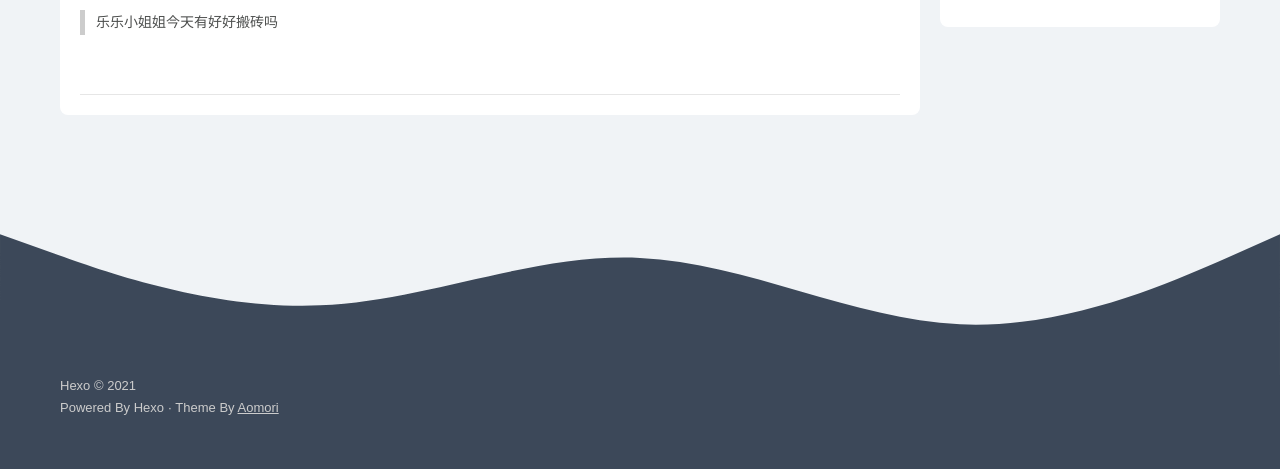
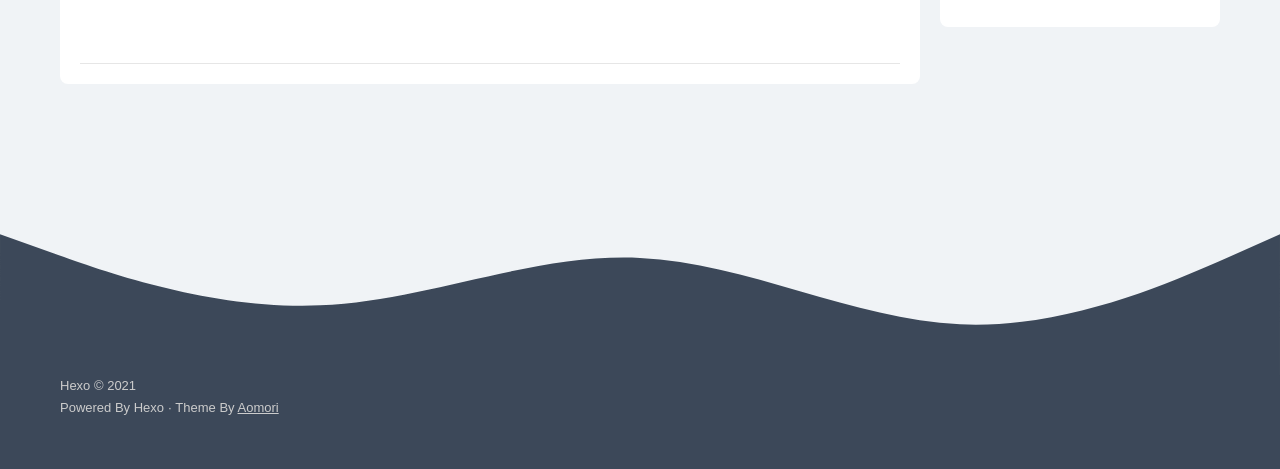
Before and after one commit to Zoran6/Zoran6.github.io, a plain HTML site: page 2021/08/20/测试/index.html in a window 1280 px wide. Shown: the part 331-800 px from the top of the page. Drawn offline with Linux system fonts and the light colour scheme; a web font is replaced by a local one.

Commit message:
Site updated: 2021-08-20 13:48:20

```diff
--- a/2021/08/20/测试/index.html
+++ b/2021/08/20/测试/index.html
@@ -128,10 +128,7 @@
         </div>
 
         <div class="article-entry post-inner-html hairline" itemprop="articleBody">
-            <h1 id="博客测试文件"><a href="#博客测试文件" class="headerlink" title="博客测试文件"></a>博客测试文件</h1><blockquote>
-<p>乐乐小姐姐今天有好好搬砖吗</p>
-</blockquote>
-
+            <h1 id="博客测试文件"><a href="#博客测试文件" class="headerlink" title="博客测试文件"></a>博客测试文件</h1>
         </div>
 
     </div>
```
Also changed, not shown: index.html (+1 -4 lines).
